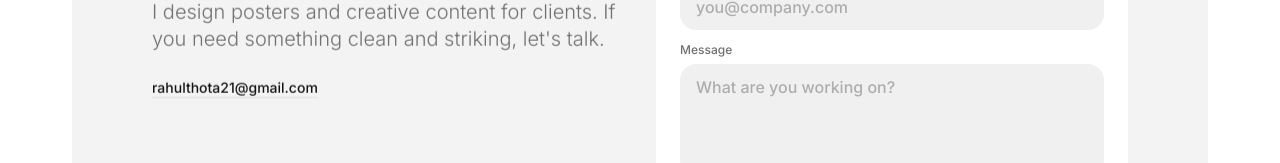
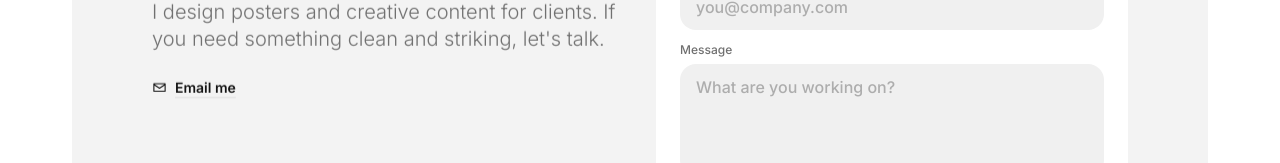
Before and after one commit to rahulthota21/portfolio, a Next.js app: page /beyond-code in a window 1280 px wide. Shown: the part 3102-3265 px from the top of the page. Built offline with nearby package versions, Linux system fonts and the light colour scheme; no server answers; the database is empty.

Commit message:
update: hide the email address and show an Email me button
The address no longer appears as text anywhere on the site. The hero
card, contact section and freelance card all show an Email me action
instead - it still opens the same mail link.

```diff
--- a/src/app/beyond-code/page.tsx
+++ b/src/app/beyond-code/page.tsx
@@ -1,7 +1,7 @@
 import type { Metadata } from 'next';
 import { ContactForm } from '@/components/ContactForm';
 import { FavouriteGroup } from '@/components/FavouriteGroup';
-import { ArrowUpRight } from '@/components/Icons';
+import { ArrowUpRight, Mail } from '@/components/Icons';
 import { Footer } from '@/components/Footer';
 import { Nav } from '@/components/Nav';
 import { Reveal } from '@/components/Reveal';
@@ -119,9 +119,10 @@ export default async function BeyondCodePage() {
                 </p>
                 <a
                   href={`mailto:${identity.email}`}
-                  className="mt-lg inline-flex text-body-sm text-ink underline decoration-hairline underline-offset-4 transition-colors hover:decoration-ink"
+                  className="mt-lg inline-flex items-center gap-2 text-body-sm font-semibold text-ink underline decoration-hairline underline-offset-4 transition-colors hover:decoration-ink"
                 >
-                  {identity.email}
+                  <Mail width={15} height={15} />
+                  Email me
                 </a>
               </div>
             </Reveal>
--- a/src/components/sections/Contact.tsx
+++ b/src/components/sections/Contact.tsx
@@ -1,5 +1,5 @@
 import { ContactForm } from '@/components/ContactForm';
-import { socialIcon } from '@/components/Icons';
+import { Mail, socialIcon } from '@/components/Icons';
 import { Reveal } from '@/components/Reveal';
 import { SectionHeader } from '@/components/SectionHeader';
 import type { SiteContent } from '@/data/types';
@@ -21,11 +21,9 @@ export function Contact({ content }: { content: SiteContent }) {
 
             <Reveal delay={80}>
               <div className="mt-lg flex flex-col gap-sm">
-                <a
-                  href={`mailto:${identity.email}`}
-                  className="text-h4 text-ink underline decoration-hairline underline-offset-[6px] transition-colors hover:decoration-ink"
-                >
-                  {identity.email}
+                <a href={`mailto:${identity.email}`} className="pill-primary w-fit">
+                  <Mail width={16} height={16} />
+                  Email me
                 </a>
                 <p className="text-body-sm text-muted">
                   {identity.location} · {identity.availability.note}
--- a/src/components/sections/Hero.tsx
+++ b/src/components/sections/Hero.tsx
@@ -1,5 +1,5 @@
 import Link from 'next/link';
-import { ArrowRight, Download } from '@/components/Icons';
+import { ArrowRight, Download, Mail } from '@/components/Icons';
 import { Reveal } from '@/components/Reveal';
 import type { SiteContent } from '@/data/types';
 
@@ -104,9 +104,10 @@ export function Hero({ content }: { content: SiteContent }) {
 
               <a
                 href={`mailto:${identity.email}`}
-                className="mt-lg inline-flex text-body-sm text-ink underline decoration-hairline underline-offset-4 transition-colors hover:decoration-ink"
+                className="mt-lg inline-flex items-center gap-2 text-body-sm font-semibold text-ink underline decoration-hairline underline-offset-4 transition-colors hover:decoration-ink"
               >
-                {identity.email}
+                <Mail width={15} height={15} />
+                Email me
               </a>
             </aside>
           </Reveal>
```
